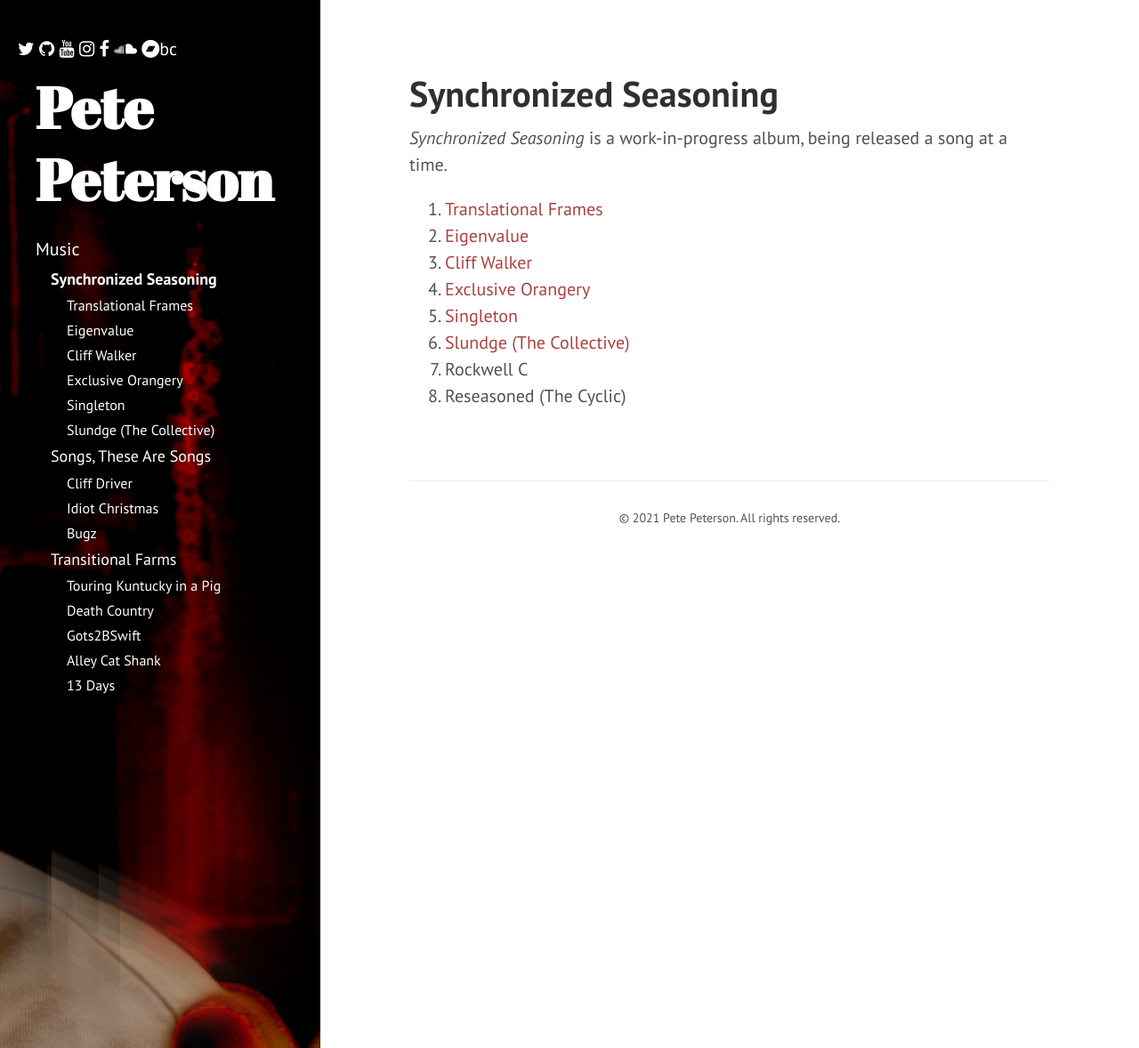
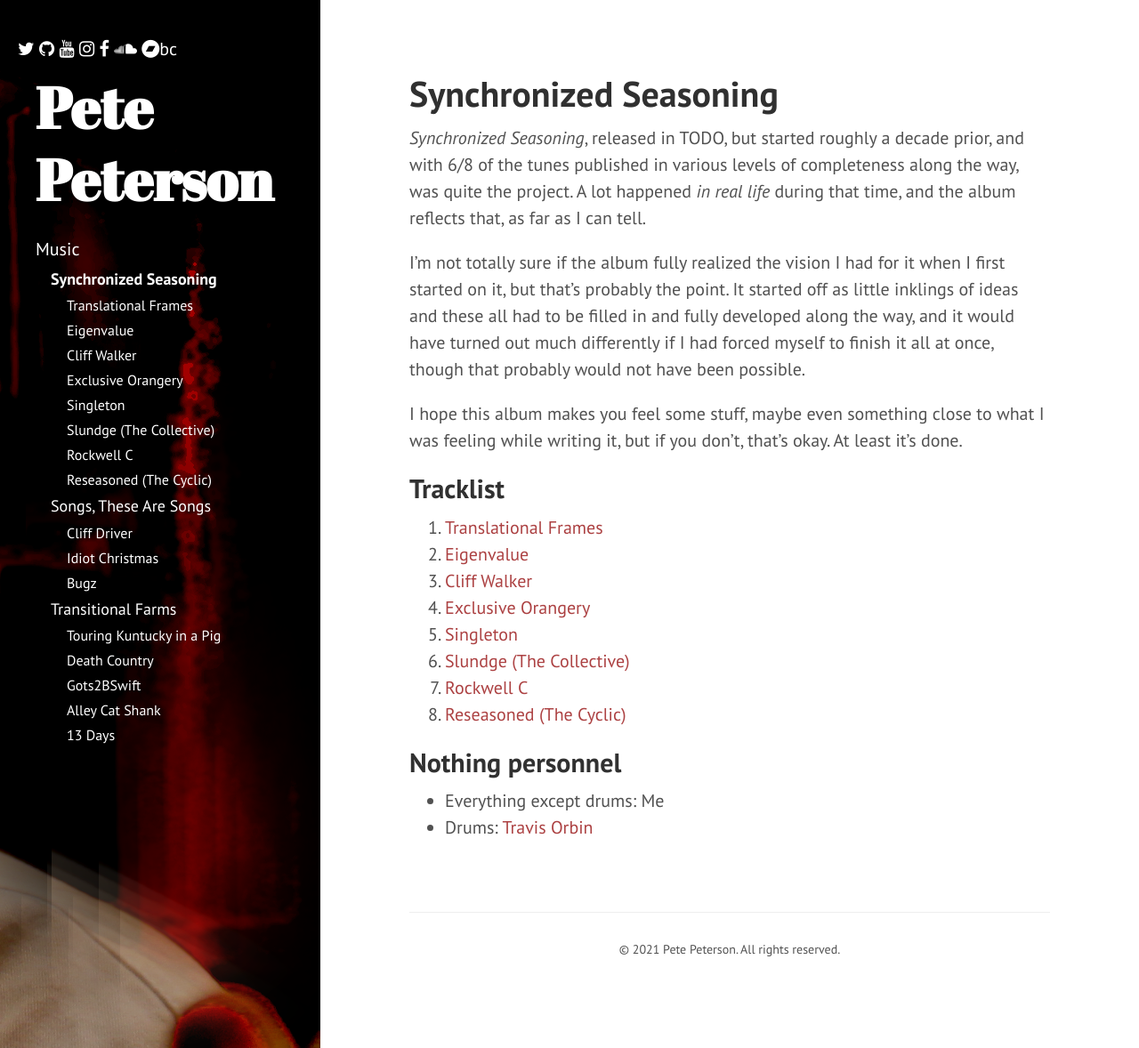
Before and after one commit to petepm/petepm.github.io, a Jekyll site: the page built from music/synchronized-seasoning/index.md, in a window 1280 px wide and 1178 px high. Shown: the whole window at 89% size. Built offline with Jekyll 4.4.1, drawn with Linux system fonts in a browser that asks for light colours; nearby versions of some CDN libraries.

Commit message:
Start writing for sync seas release

```diff
--- a/music/synchronized-seasoning/index.md
+++ b/music/synchronized-seasoning/index.md
@@ -1,12 +1,28 @@
 ---
 layout: page
 pagetype: album
-date: 2016-06-06
+date: TODO
 title: Synchronized Seasoning
 ---
 
-_Synchronized Seasoning_ is a work-in-progress album, being released a
-song at a time.
+_Synchronized Seasoning_, released in TODO, but started roughly a decade prior,
+and with 6/8 of the tunes published in various levels of completeness along the way,
+was quite the project.
+A lot happened _in real life_ during that time, and the album reflects that,
+as far as I can tell.
+
+I'm not totally sure if the album fully realized the vision I had for it when I
+first started on it, but that's probably the point. It started off as little
+inklings of ideas and these all had to be filled in and fully developed along the way, and it
+would have turned out much differently if I had forced myself to finish it all
+at once, though that probably would not have been possible.
+
+I hope this album makes you feel some stuff, maybe even something close to
+what I was feeling while writing it, but if you don't, that's okay.
+At least it's done.
+
+
+## Tracklist
 
 1. [Translational Frames](translational-frames)
 2. [Eigenvalue](eigenvalue)
@@ -14,5 +30,11 @@ song at a time.
 4. [Exclusive Orangery](exclusive-orangery)
 5. [Singleton](singleton)
 6. [Slundge (The Collective)](slundge)
-7. Rockwell C
-8. Reseasoned (The Cyclic)
+7. [Rockwell C](rockwell)
+8. [Reseasoned (The Cyclic)](reseasoned)
+
+
+## Nothing personnel
+
+* Everything except drums: Me
+* Drums: [Travis Orbin](http://travisorbin.com)
```
Also changed, not shown: _posts/2021-06-03-synchronized-seasoning.md (added, +22 -0 lines), music/synchronized-seasoning/reseasoned.md (added, +91 -0 lines), music/synchronized-seasoning/rockwell.md (added, +163 -0 lines).
